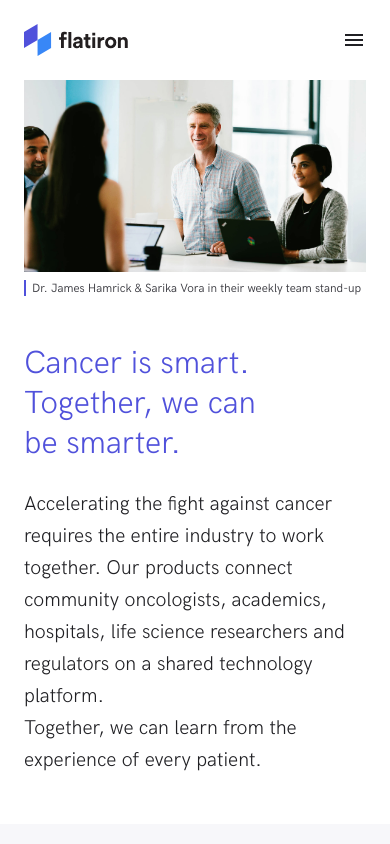
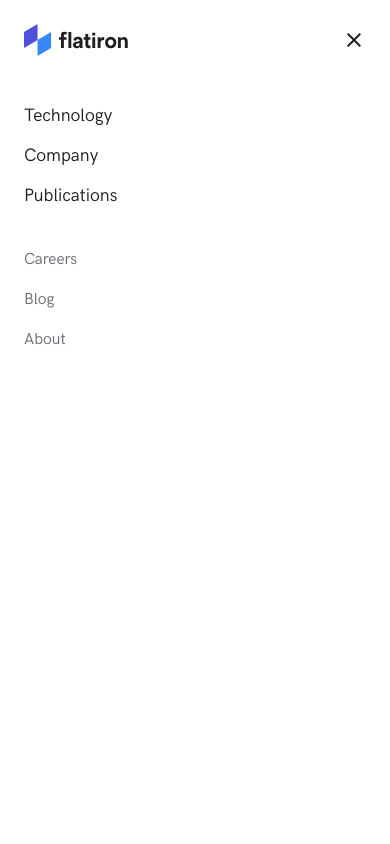
Before and after one commit to mct-ui/mobile-navigation-vinnikalessia, a plain HTML site: page index.html in a window 390 px wide. Both pictures are taken after a click on the button 354 px from the left and 40 px from the top of the page. Shown: the top 844 px of the page. Drawn offline with Linux system fonts and the light colour scheme.

Commit message:
animatie done

```diff
--- a/css/screen.css
+++ b/css/screen.css
@@ -832,6 +832,73 @@ a:focus {
     background-color: #fff;
 }
 
+/*
+    Component: mobile nav
+    ---
+    Dedicated mobile nav component
+*/
+
+.c-mobile-nav {
+    position: fixed;
+    top: 0;
+    right: 0;
+    left: 0;
+    height: 100vh;
+    /* display: none; */
+    opacity: 0;
+    pointer-events: none;
+    transition: opacity .25s;
+}
+
+/* zorgt ervoor dat je op de burger klikt en de menu ziet */
+.has-mobile-nav .c-mobile-nav {
+    /* display: block; */
+    opacity: 1;
+    pointer-events: auto;
+    /* alle items worden door pointer nu klikbaar */
+}
+
+.c-mobile-nav__header {
+    display: flex;
+    align-items: center;
+    justify-content: space-between;
+    margin-bottom: 16px;
+}
+
+.c-mobile-nav__bg {
+
+}
+
+.has-mobile-nav .c-mobile-nav__bg {
+
+}
+
+.c-mobile-nav__body {
+    position: relative;
+    padding: 24px;
+    height: 100vh;
+    width: 100vw;
+    background-color: #fff;
+}
+
+.has-mobile-nav .c-mobile-nav__body {
+}
+
+@media (min-width: 768px) {
+    .c-mobile-nav__body {
+        padding: 48px;
+    }
+}
+
+@media (min-width: 992px) {
+    /* Hide the mobile nav on larger viewports even whent it's open on smaller screens */
+    .c-mobile-nav {
+        display: none !important;
+    }
+}
+
+
+
 /*------------------------------------*\
   #UTILITIES
 \*------------------------------------*/
```
